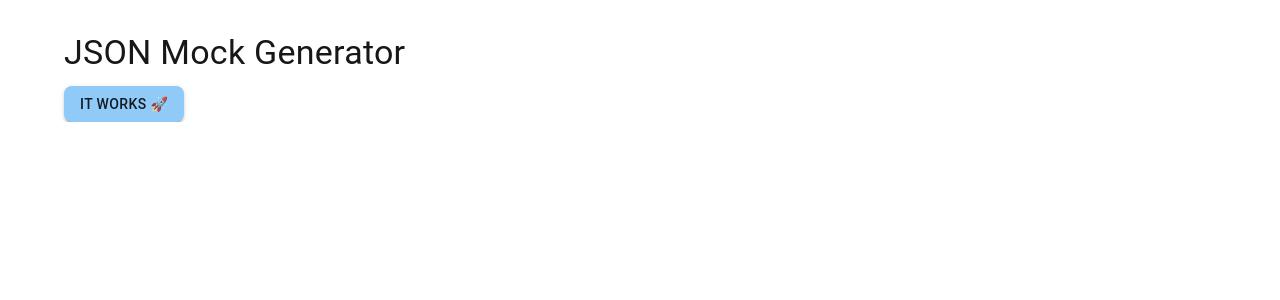
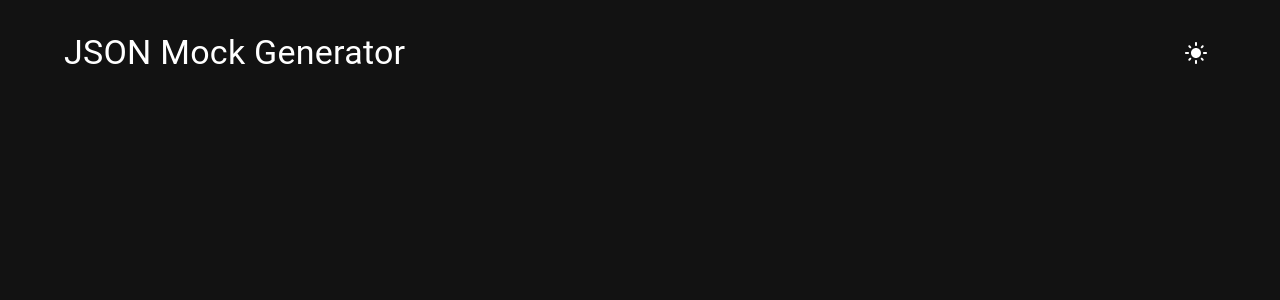
Before and after one commit to Igor713/mocka-json, a Next.js app: page / in a window 1280 px wide. Shown: the top 300 px of the page. Built offline with nearby package versions, Linux system fonts and the light colour scheme; what @mui/material-nextjs would draw is missing.

Commit message:
configured theme provider

```diff
--- a/src/app/page.tsx
+++ b/src/app/page.tsx
@@ -1,17 +1,15 @@
 'use client'
 
-import { Button, Container, Typography } from '@mui/material'
+import { Container, Stack, Typography } from '@mui/material'
+import { ThemeToggle } from '@/components/ThemeToggle'
 
 export default function Home() {
   return (
     <Container sx={{ mt: 4 }}>
-      <Typography variant="h4" gutterBottom>
-        JSON Mock Generator
-      </Typography>
-
-      <Button variant="contained">
-        It works 🚀
-      </Button>
+      <Stack direction="row" justifyContent="space-between" alignItems="center">
+        <Typography variant="h4">JSON Mock Generator</Typography>
+        <ThemeToggle />
+      </Stack>
     </Container>
   )
 }
--- /dev/null
+++ b/src/components/ThemeToggle.tsx
@@ -0,0 +1,17 @@
+import { useThemeMode } from "@/theme/ThemeContext";
+import { DarkMode, LightMode } from "@mui/icons-material";
+import { IconButton, Tooltip } from "@mui/material";
+
+function ThemeToggle() {
+  const { mode, toggleMode } = useThemeMode()
+
+  return (
+    <Tooltip title={mode === 'dark' ? 'Modo claro' : 'Modo escuro'}>
+      <IconButton onClick={toggleMode} color='inherit'>
+        {mode === 'dark' ? <LightMode /> : <DarkMode />}
+      </IconButton>
+    </Tooltip>
+  )
+}
+
+export { ThemeToggle }
--- a/src/theme/ThemeContext.tsx
+++ b/src/theme/ThemeContext.tsx
@@ -1,10 +1,13 @@
-import { ThemeProvider as MuiThemeProvider, createTheme } from "@mui/material"
-import { createContext, useContext, useEffect, useMemo, useState } from "react"
+'use client'
+
+import { createContext, useContext, useEffect, useMemo, useState } from 'react'
+import { ThemeProvider as MuiThemeProvider, createTheme } from '@mui/material'
+import CssBaseline from '@mui/material/CssBaseline'
 
 type ThemeMode = 'light' | 'dark'
 
 interface ThemeContextProps {
-  mode: ThemeMode,
+  mode: ThemeMode
   toggleMode: () => void
 }
 
@@ -12,12 +15,14 @@ const ThemeContext = createContext<ThemeContextProps | undefined>(undefined)
 
 export function ThemeProvider({ children }: { children: React.ReactNode }) {
   const [mode, setMode] = useState<ThemeMode>('dark')
+  const [mounted, setMounted] = useState(false)
 
   useEffect(() => {
     const savedMode = localStorage.getItem('theme-mode') as ThemeMode | null
     if (savedMode) {
       setMode(savedMode)
     }
+    setMounted(true)
   }, [])
 
   const toggleMode = () => {
@@ -33,34 +38,27 @@ export function ThemeProvider({ children }: { children: React.ReactNode }) {
       createTheme({
         palette: {
           mode,
-          primary: {
-            main: mode === 'dark' ? '#90caf9' : '#1976d2',
-          },
-          background: {
-            default: mode === 'dark' ? '#121212' : '#fafafa',
-            paper: mode === 'dark' ? '#1e1e1e' : '#fff',
-          },
-        },
-        shape: {
-          borderRadius: 8,
         },
       }),
     [mode],
   )
 
+  if (!mounted) return null
+
   return (
     <ThemeContext.Provider value={{ mode, toggleMode }}>
-      <MuiThemeProvider theme={theme}>{children}</MuiThemeProvider>
+      <MuiThemeProvider theme={theme}>
+        <CssBaseline />
+        {children}
+      </MuiThemeProvider>
     </ThemeContext.Provider>
   )
 }
 
 export function useThemeMode() {
   const context = useContext(ThemeContext)
-
   if (!context) {
     throw new Error('useThemeMode must be used within ThemeProvider')
   }
-
   return context
 }
```
Also changed, not shown: eslint.config.mjs (+7 -3 lines).
